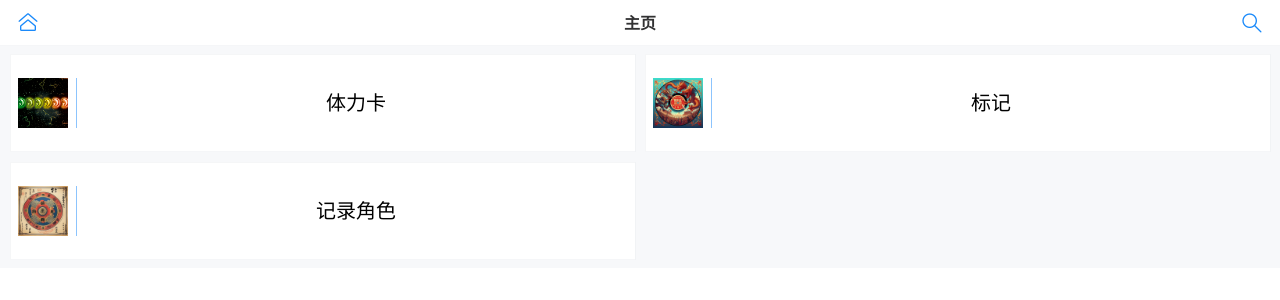
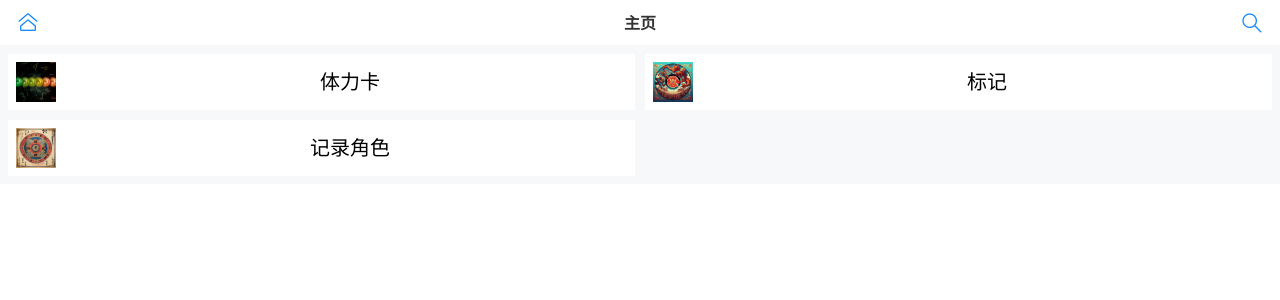
Before and after one commit to WhiteClouds1971/mstools, a Vue app: page /home in a window 1280 px wide. Shown: the top 300 px of the page. Built offline with nearby package versions, Linux system fonts and the light colour scheme.

Commit message:
feature:布局功能

```diff
--- a/src/components/CusStepper.vue
+++ b/src/components/CusStepper.vue
@@ -4,6 +4,8 @@
   const props = defineProps({
     title: String,
     value: Number,
+    min: Number,
+    max: Number,
   });
 
   const emit = defineEmits(['update:value']);
@@ -35,7 +37,8 @@
         theme="round"
         input-width="120px"
         button-size="40px"
-        min="-1000"
+        :min="props.min"
+        :max="props.max"
       />
     </div>
   </div>
--- a/src/components/DynamicGridLayout.vue
+++ b/src/components/DynamicGridLayout.vue
@@ -13,6 +13,12 @@
 <script setup>
   import { ref, useSlots, computed } from 'vue';
 
+  const props = defineProps({
+    fixedColumns: Number, // 固定列数
+    maxColumns: Number, // 最大列数
+    autoLayoutThreshold: Number, // 元素超过多少才自动布局
+  });
+
   // 获取插槽内容
   const slots = useSlots();
   const slotItems = computed(() => {
@@ -24,11 +30,15 @@
   const getItemStyle = index => {
     const totalItems = slotItems.value.length;
     let columns = Math.floor(Math.sqrt(totalItems));
-    if (totalItems <= 8) {
+    if (props.fixedColumns) {
+      columns = props.fixedColumns;
+    } else if (props.maxColumns && columns > props.maxColumns) {
+      columns = props.maxColumns;
+    } else if (
+      props.autoLayoutThreshold &&
+      totalItems <= props.autoLayoutThreshold
+    ) {
       columns = 1;
-    }
-    if (columns > 4) {
-      columns = 4;
     }
     const width = `calc(${100 / columns}% - ${(10 * (columns - 1)) / columns}px)`;
     return {
@@ -41,8 +51,8 @@
   .container {
     display: flex;
     flex-wrap: wrap;
+    justify-content: flex-start;
     gap: 10px;
-    justify-content: center;
     align-items: center;
   }
 </style>
--- a/src/pages/home/Comp/MenuCard.vue
+++ b/src/pages/home/Comp/MenuCard.vue
@@ -1,16 +1,26 @@
 <script setup>
+  import { ref, defineProps, defineEmits } from 'vue';
+
   const props = defineProps({
     config: {
       type: Object,
-      default: {},
+      default: () => ({}),
     },
   });
 
   const cover = ref(props.config.cover);
+
+  const emit = defineEmits(['click']);
+
+  // 定义点击事件处理函数
+  const handleClick = () => {
+    // 发射一个自定义事件，名称为 'item-click'，并将配置对象作为参数传递
+    emit('click', props.config);
+  };
 </script>
 
 <template>
-  <div class="wrapper">
+  <div class="wrapper-fjaf" @click="handleClick">
     <van-image class="image" fit="cover" :src="cover" />
     <van-divider vertical :style="{ borderColor: '#1989fa', height: '100%' }" />
     <div class="title">
@@ -25,23 +35,24 @@
 </template>
 
 <style scoped lang="less">
-  .wrapper {
+  .wrapper-fjaf {
     display: flex;
-    flex-direction: row;
-    justify-content: flex-start;
+    width: 100%;
+    padding: 8px;
+    box-sizing: border-box; /* 添加此行 */
+    background-color: #ffffff;
   }
 
   .image {
-    width:50px;
-    height: 50px;
+    width: 40px;
+    height: 40px;
   }
 
   .title {
-    display: flex;          /* 启用 Flexbox 帺局 */
-    justify-content: center; /* 水平居中 */
-    align-items: center;    /* 垂直居中 */
-    flex: 1;                /* 占据剩余空间 */
-    text-align: center;     /* 文本水平居中（对于单行文本） */
-    font-size: 20px;        /* 字体大小 */
+    display: flex;
+    flex: 1;
+    justify-content: center;
+    align-items: center;
+    font-size: 20px;
   }
 </style>
--- a/src/pages/home/Index.vue
+++ b/src/pages/home/Index.vue
@@ -2,6 +2,7 @@
   import MenuCard from '@/pages/home/Comp/MenuCard.vue';
   import menuCardConfig from '@/config/MenuCardConfig.js';
   import { useRouter } from 'vue-router';
+  import DynamicGridLayout from '@/components/DynamicGridLayout.vue';
 
   const router = useRouter();
   const callback = config => {
@@ -15,20 +16,20 @@
 
 <template>
   <div class="wrapper">
-    <van-grid :gutter="10" :column-num="2" clickable :center="false">
-      <van-grid-item
+    <dynamic-grid-layout :fixed-columns="2">
+      <menu-card
         v-for="config in menuCardConfig"
         :key="config.code"
+        :config="config"
         @click="callback(config)"
-      >
-        <menu-card :config="config" />
-      </van-grid-item>
-    </van-grid>
+      />
+    </dynamic-grid-layout>
   </div>
 </template>
 
 <style lang="less" scoped>
   .wrapper {
-    padding: 8px 0;
+    padding: 8px;
+    box-sizing: border-box; /* 添加此行 */
   }
 </style>
--- a/src/pages/jswz/Index.vue
+++ b/src/pages/jswz/Index.vue
@@ -1,6 +1,6 @@
 <template>
   <div class="main">
-    <dynamic-grid-layout>
+    <dynamic-grid-layout :auto-layout-threshold="8" :max-columns="4">
       <selectable-button
         v-for="(item, index) in data"
         :key="item.id"
--- a/src/pages/tlk/Index.vue
+++ b/src/pages/tlk/Index.vue
@@ -19,8 +19,19 @@
         />
       </div>
     </div>
-    <cus-stepper class="margin-top" v-model:value="data.hjz" title="护甲值" />
-    <cus-stepper class="margin-top" v-model:value="data.tlz" title="体力值" />
+    <cus-stepper
+      class="margin-top"
+      v-model:value="data.hjz"
+      title="护甲值"
+      :min="0"
+      :max="5"
+    />
+    <cus-stepper
+      class="margin-top"
+      v-model:value="data.tlz"
+      title="体力值"
+      :min="1"
+    />
     <cus-stepper
       class="margin-top"
       v-model:value="data.tlsx"
```
